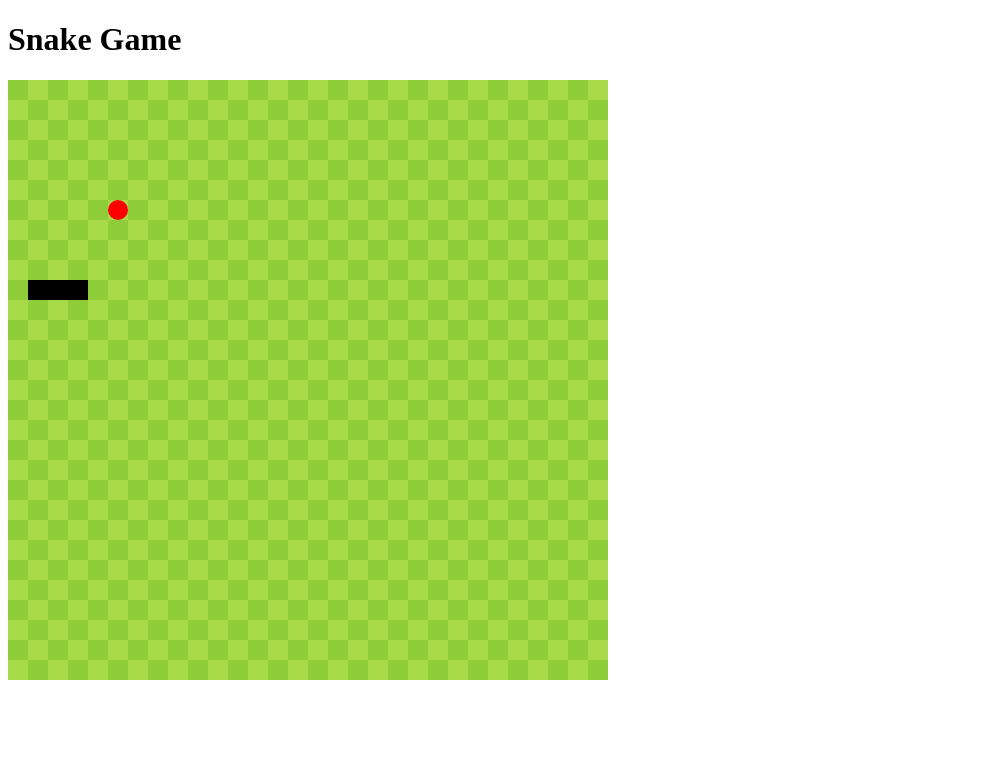
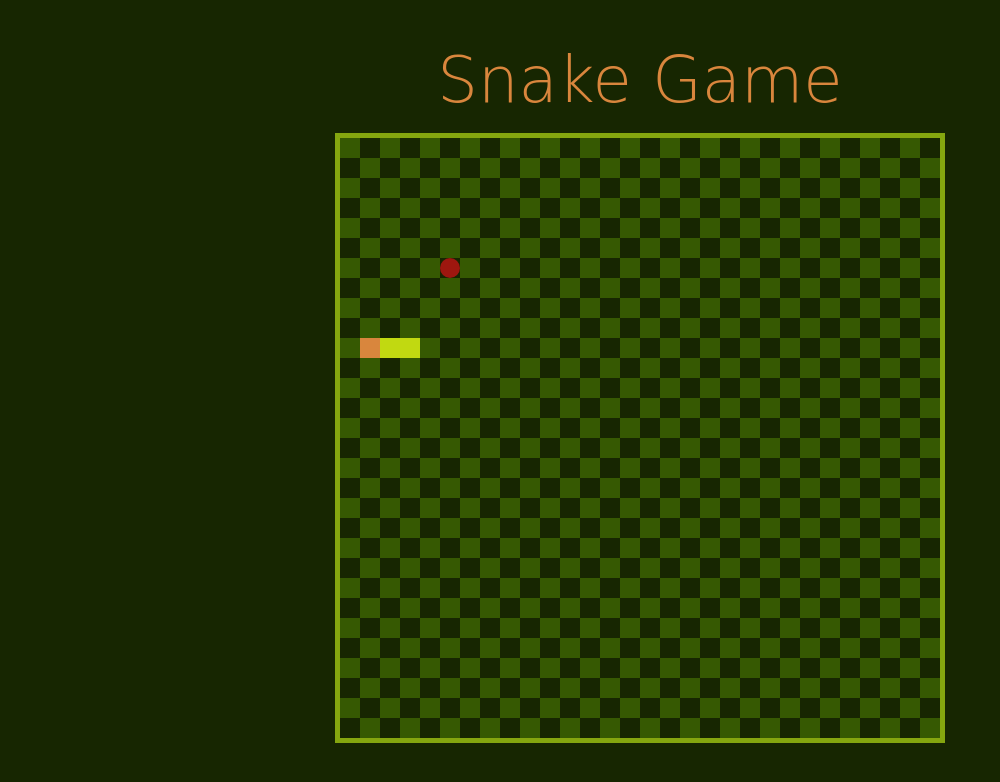
Before and after one commit to aarondevon/snake-game, a website: page index.html in a window 1280 px wide. Shown: the whole page, without its empty margins (0-1000 px from the left). Drawn offline with Linux system fonts and the light colour scheme; a web font is replaced by a local one.

Commit message:
Update colors, add styles, and center game board and title

```diff
--- a/css/site.css
+++ b/css/site.css
@@ -0,0 +1,28 @@
+@import url('https://fonts.googleapis.com/css2?family=Hanalei&display=swap');
+
+body {
+    background-color: #172601;
+    font-family: 'Hanalei', cursive;
+    font-size: 16px;
+    margin: 0 auto;
+    width: 900px;
+}
+
+.center {
+    justify-content: center;
+}
+
+.flex {
+    display: flex;
+}
+
+#game-title {
+    color: #D9863D;
+    font-size: 4rem;
+    font-weight: lighter;
+    margin-bottom: 1rem;
+}
+
+#canvas {
+    border: .3125rem solid #85A60F;
+}
--- a/index.html
+++ b/index.html
@@ -7,12 +7,14 @@
     <link rel="stylesheet" href="css/site.css" />
   </head>
   <body>
-    <header>
-      <h1>Snake Game</h1>
+  <div id="game-container" >
+    <header class="flex center">
+      <h1 id="game-title">Snake Game</h1>
     </header>
-    <main>
+    <main class="flex center">
       <canvas id="canvas" width="600" height="600"></canvas>
     </main>
+  </div>
     <script src="js/game.js"></script>
   </body>
 </html>
--- a/js/game.js
+++ b/js/game.js
@@ -38,8 +38,8 @@ const colorCircle = (centerX, centerY, radius, drawColor) => {
 };
 
 const colorBoard = () => {
-  const lightGreen = '#8ECC39';
-  const mediumGreen = '#A7D948';
+  const lightGreen = '#365902';
+  const mediumGreen = '#172601';
 
   for (let j = 0; j < rows; j++) {
     for (let i = 0; i < cols; i++) {
@@ -57,11 +57,15 @@ const draw = () => {
   colorBoard(gridSize, rows, cols);
 
   // Apple
-  colorCircle((appleLocation.x + 10), (appleLocation.y + 10), (gridSize / 2), 'red');
+  colorCircle((appleLocation.x + 10), (appleLocation.y + 10), (gridSize / 2), '#9E170F');
 
   // Snake
-  snake.forEach((section) => {
-    colorRectangle(section.x, section.y, gridSize, gridSize, 'black');
+  snake.forEach((section, index) => {
+    if (index === 0) {
+      colorRectangle(section.x, section.y, gridSize, gridSize, '#D9863D');
+    } else {
+      colorRectangle(section.x, section.y, gridSize, gridSize, '#C1D911');
+    }
   });
 };
 
```
